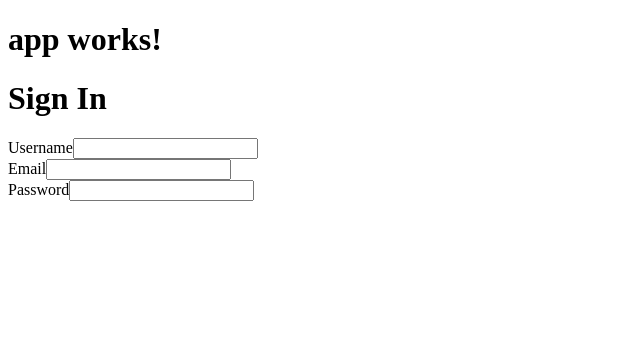
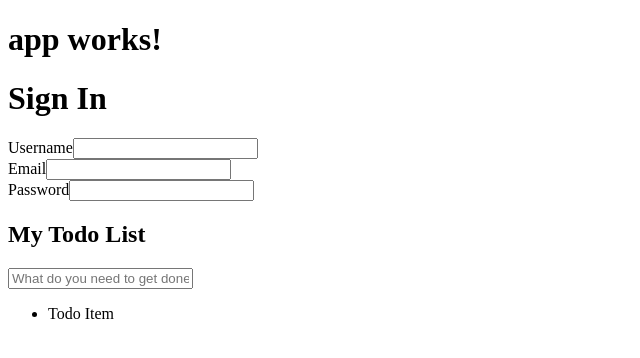
Before and after one commit to bedaria/Nexus, an Angular app: page / in a window 1280 px wide. Shown: the top 358 px of the page, without its empty margins (0-640 px from the left). Built offline with nearby package versions, Linux system fonts and the light colour scheme.

Commit message:
[pull] - creates TodoListComponent and sets up component's view in html file

```diff
--- a/src/app/app.component.html
+++ b/src/app/app.component.html
@@ -2,3 +2,4 @@
   {{title}}
 </h1>
 <app-user-profile></app-user-profile>
+<todo-list></todo-list>
--- a/src/app/app.module.ts
+++ b/src/app/app.module.ts
@@ -5,11 +5,13 @@ import { HttpModule } from '@angular/http';
 
 import { AppComponent } from './app.component';
 import { UserProfileComponent } from './user-profile/user-profile.component';
+import { TodoListComponent } from './todo-list/todo-list.component';
 
 @NgModule({
   declarations: [
     AppComponent,
-    UserProfileComponent
+    UserProfileComponent,
+    TodoListComponent
   ],
   imports: [
     BrowserModule,
--- /dev/null
+++ b/src/app/todo-list/todo-list.component.html
@@ -0,0 +1,11 @@
+<section class="todo-list-container">
+  <header class="header">
+    <h1>My Todo List</h1>
+    <input class="new-todo" placeholder="What do you need to get done?" />
+  </header>
+  <section class="main">
+    <ul class="todo-list">
+      <li>Todo Item</li>
+    </ul>
+  </section>
+</section>
--- /dev/null
+++ b/src/app/todo-list/todo-list.component.ts
@@ -0,0 +1,20 @@
+import { Component } from '@angular/core';
+import {Todo} from './todo';
+import {TodoService} from './todo.service';
+
+@Component({
+  selector: 'todo-list',
+  templateUrl: './todo-list.component.html',
+  styleUrls: ['./todo-list.component.css'],
+  providers: [TodoService]
+})
+export class TodoListComponent {
+  newTodo: Todo = new Todo();
+
+  constructor(private todoService: TodoService) { }
+
+  addTodo() {
+    this.todoService.addTodo(this.newTodo);
+    this.newTodo = new Todo();
+  }
+}
```
Also changed, not shown: src/app/todo-list/todo-list.component.css (added), 1 other file (tests, documents, lock files or other folders).
